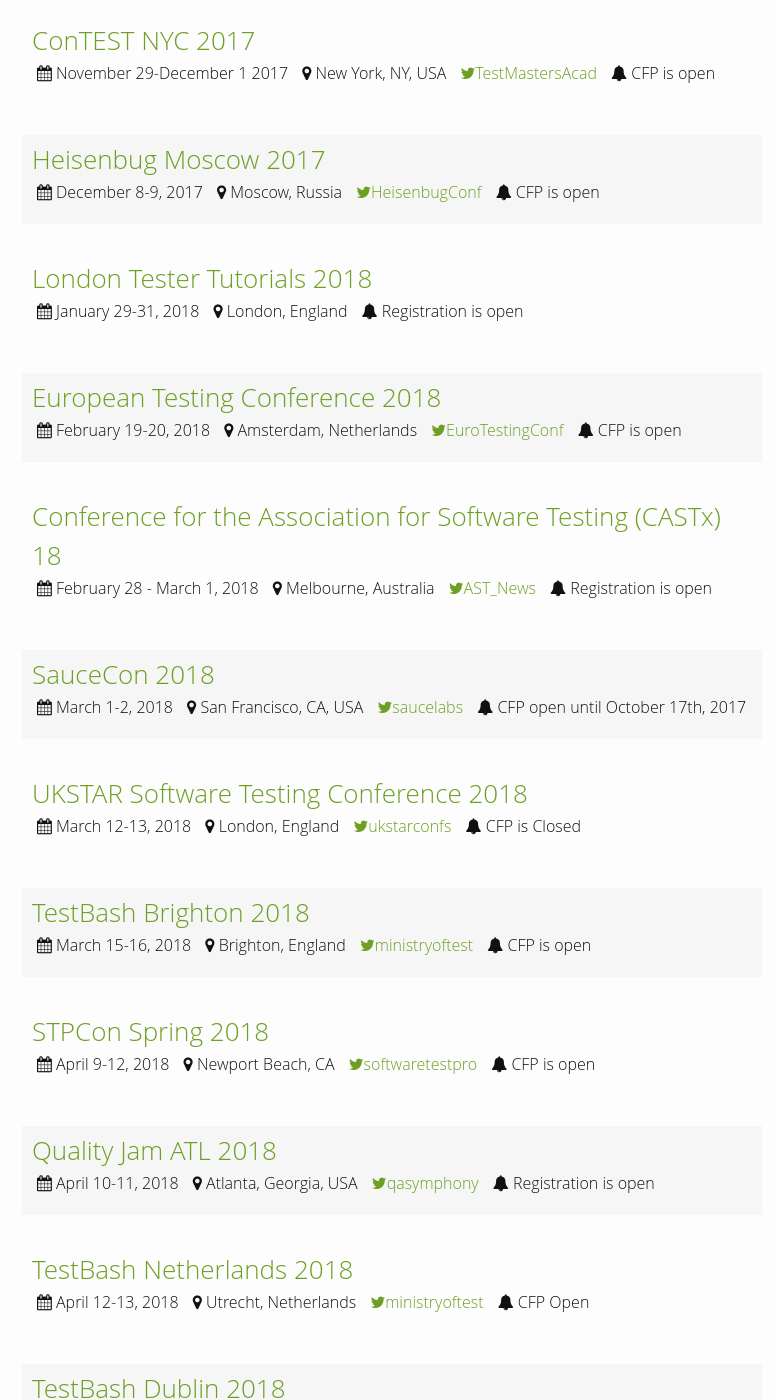
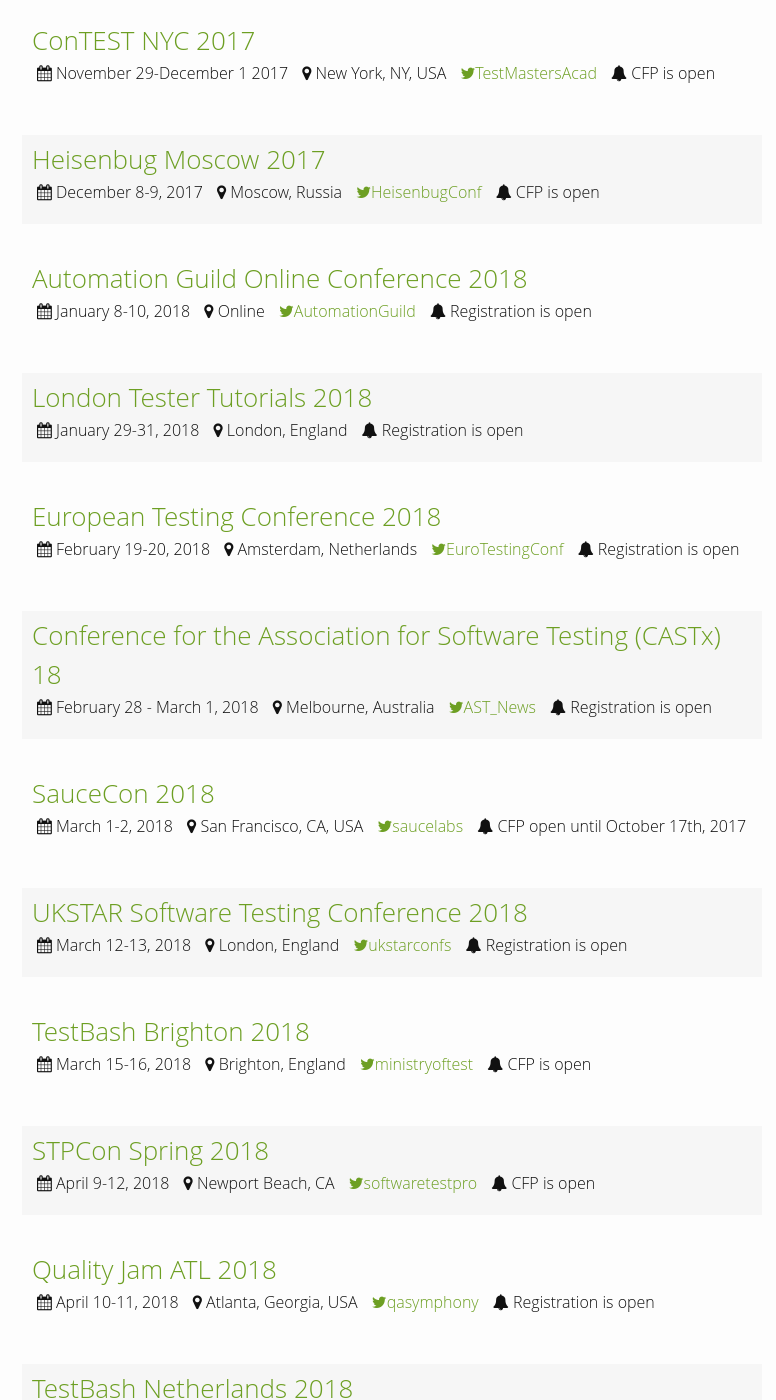
Before and after one commit to TestingConferences/testingconferences.github.io, a Jekyll site: the page built from index.html, in a window 1280 px wide and 1400 px high, scrolled down 2766 px. Shown: the whole window, without its empty margins (248-1024 px from the left). Built offline with Jekyll 4.4.1, drawn with Linux system fonts in a browser that asks for light colours.

Commit message:
Added AutomationGuild 18 and small status updates

```diff
--- a/_data/current.yml
+++ b/_data/current.yml
@@ -165,6 +165,13 @@
   twitter: HeisenbugConf
   status: CFP is open
 
+- name: Automation Guild Online Conference 2018
+  location: Online
+  dates: 'January 8-10, 2018'
+  url: https://automationguild.com/
+  twitter: AutomationGuild
+  status: Registration is open
+
 - name: London Tester Tutorials 2018
   location: London, England
   dates: "January 29-31, 2018"
@@ -176,7 +183,7 @@
   dates: "February 19-20, 2018"
   url: http://europeantestingconference.eu/2018/
   twitter: EuroTestingConf
-  status: CFP is open
+  status: Registration is open
 
 - name: Conference for the Association for Software Testing (CASTx) 18
   location: Melbourne, Australia
@@ -197,7 +204,7 @@
   dates: "March 12-13, 2018"
   url: https://ukstar.eurostarsoftwaretesting.com/
   twitter: ukstarconfs
-  status: CFP is Closed
+  status: Registration is open
 
 - name: TestBash Brighton 2018
   location: Brighton, England
```
